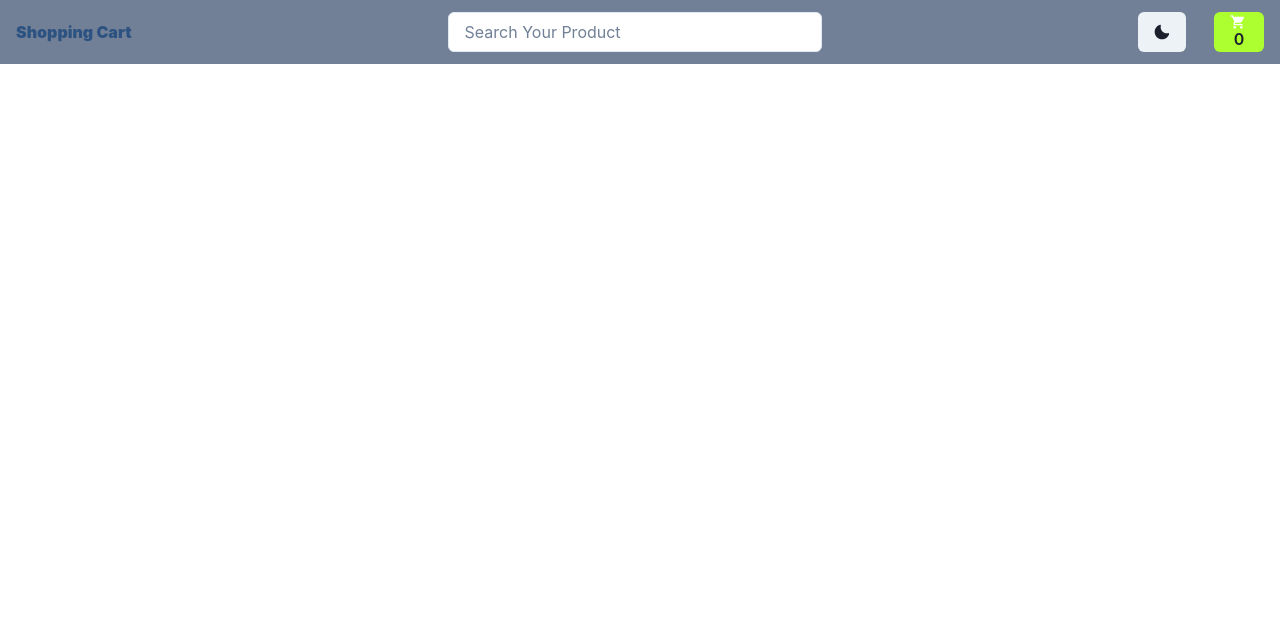
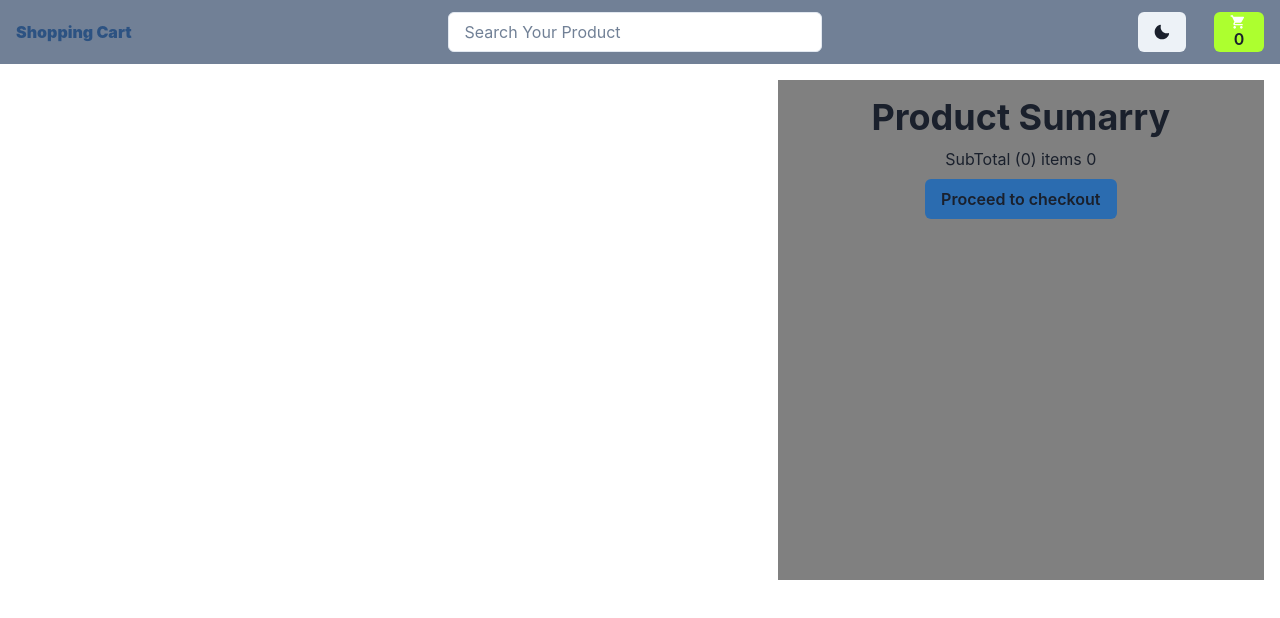
Before and after one commit to PreetS123/MiniProject, a React (Create React App) app: page /cart in a window 1280 px wide. Shown: the top 618 px of the page. Built offline with nearby package versions, Linux system fonts and the light colour scheme.

Commit message:
qty-increase-not-working

```diff
--- a/src/Components/Navbar.jsx
+++ b/src/Components/Navbar.jsx
@@ -1,4 +1,4 @@
-import React from 'react';
+import React from "react";
 import {
   Box,
   Flex,
@@ -16,86 +16,93 @@ import {
   Center,
   Input,
   Image,
-} from '@chakra-ui/react';
-import { MoonIcon, SunIcon } from '@chakra-ui/icons';
+} from "@chakra-ui/react";
+import { MoonIcon, SunIcon } from "@chakra-ui/icons";
 import { MdShoppingCart } from "react-icons/md";
-import { CartState } from '../Context/Context';
-import { AiFillDelete } from 'react-icons/ai';
-import { NavLink } from 'react-router-dom';
+import { CartState } from "../Context/Context";
+import { AiFillDelete } from "react-icons/ai";
+import { NavLink } from "react-router-dom";
 
-
-
-export const Navbar=()=> {
+export const Navbar = () => {
   const { colorMode, toggleColorMode } = useColorMode();
   // const { isOpen, onOpen, onClose } = useDisclosure();
 
-  const {state:{cart},dispatch}= CartState();
+  const {
+    state: { cart },
+    dispatch,
+  } = CartState();
 
   return (
     <>
-      <Box bg={useColorModeValue('gray.500', 'gray.900')} px={4} w={'100%'} color={useColorModeValue('blue.700','blue.900')} fontWeight={900}>
-        <Flex h={16} alignItems={'center'} justifyContent={'space-between'}>
-          <Box >
-            <NavLink to='/' >
-              Shopping Cart
-            </NavLink>
+      <Box
+        bg={useColorModeValue("gray.500", "gray.900")}
+        px={4}
+        w={"100%"}
+        color={useColorModeValue("blue.700", "blue.900")}
+        fontWeight={900}
+      >
+        <Flex h={16} alignItems={"center"} justifyContent={"space-between"}>
+          <Box>
+            <NavLink to="/">Shopping Cart</NavLink>
           </Box>
-            <Center w={'30%'} >
-                <Input bg={'white'} placeholder='Search Your Product' />
+          <Center w={"30%"}>
+            <Input bg={"white"} placeholder="Search Your Product" />
           </Center>
-          <Flex alignItems={'center'}>
-            <Stack direction={'row'} spacing={7}>
-
-
+          <Flex alignItems={"center"}>
+            <Stack direction={"row"} spacing={7}>
               <Box>
                 <Button onClick={toggleColorMode}>
-                {colorMode === 'light' ? <MoonIcon /> : <SunIcon />}
+                  {colorMode === "light" ? <MoonIcon /> : <SunIcon />}
                 </Button>
               </Box>
 
               <Menu>
                 <MenuButton
                   as={Button}
-                  bg={useColorModeValue('greenyellow','green.200')}
-                  cursor={'pointer'}
+                  bg={useColorModeValue("greenyellow", "green.200")}
+                  cursor={"pointer"}
                   minW={50}
-                  display={'flex'}
+                  display={"flex"}
                 >
-                   <MdShoppingCart color={'white'} width={'30px'}/>
+                  <MdShoppingCart color={"white"} width={"30px"} />
                   <p>{cart.length}</p>
                 </MenuButton>
-                <MenuList alignItems={'center'} p={2}  maxW={'370px'}>
-                    {
-                      cart.length>0 ?(
+                <MenuList alignItems={"center"} p={2} maxW={"370px"}>
+                  {cart.length > 0 ? (
                     <>
-                       {cart?.map(prod=>(
-                        <Flex align={'center'} justify='space-around' >
-                          <Image w={'40px'} src={prod.image} alt={prod.name} />
-                          <Flex gap={'5px'} direction='column' align='center' fontSize={'10px'}>
+                      {cart?.map((prod) => (
+                        <Flex key={prod.id} align={"center"} justify="space-around">
+                          <Image w={"40px"} src={prod.image} alt={prod.name} />
+                          <Flex
+                            gap={"5px"}
+                            direction="column"
+                            align="center"
+                            fontSize={"10px"}
+                          >
                             <p>{prod.name}</p>
                             <p>${Math.round(prod.price)}</p>
                           </Flex>
                           <AiFillDelete
-                          width='20px'
-                          style={{cursor:'pointer'}}
-                          onClick={()=>
+                            width="20px"
+                            style={{ cursor: "pointer" }}
+                            onClick={() =>
                               dispatch({
-                            type:'REMOVE_FROM_CART',
-                            payload:prod,
+                                type: "REMOVE_FROM_CART",
+                                payload: prod,
                               })
                             }
                           />
                         </Flex>
                       ))}
-                        <NavLink to='/cart'>
-                          <Button style={{width:'95%',margin:'auto'}}  >Go To Cart</Button>
+                      <NavLink to="/cart">
+                        <Button style={{ width: "95%", margin: "auto" }}>
+                          Go To Cart
+                        </Button>
                       </NavLink>
                     </>
-                      ):
-                      (<p>Cart is Empty </p>)
-
-                      }
-
+                  ) : (
+                    <p>Cart is Empty </p>
+                  )}
                 </MenuList>
               </Menu>
             </Stack>
@@ -104,4 +111,4 @@ export const Navbar=()=> {
       </Box>
     </>
   );
-}
+};
--- a/src/Context/Context.js
+++ b/src/Context/Context.js
@@ -1,4 +1,4 @@
-import React,{ createContext, useContext, useReducer } from 'react';
+import React,{ createContext, useContext, useReducer, useState } from 'react';
 import {faker} from '@faker-js/faker';
 import { cartReducer } from './Reducer';
 
@@ -24,6 +24,9 @@ export const Context = ({children}) => {
       cart:[]
     })
 
+
+
+
   return (
     <Cart.Provider value={{state,dispatch}}>
          {children}
--- a/src/Context/Reducer.js
+++ b/src/Context/Reducer.js
@@ -14,6 +14,11 @@ export const cartReducer=(state,action)=>{
                 ...state,
                 cart:state.cart.filter((c)=>c.id !== action.payload.id),
             }
+            case 'CHANGE_CART_QTY':
+                return{
+                    ...state,
+                    cart:state.cart.filter(c=>c.id===action.payload.qty?c.qty===action.payload.qty:c.qty)
+                }
         default:
            return state;
     }
--- a/src/Pages/Cart.jsx
+++ b/src/Pages/Cart.jsx
@@ -1,34 +1,73 @@
-import { Box, Flex, HStack, Image, Select, Text } from '@chakra-ui/react';
-import React from 'react'
+import { Box, Button, Flex, Heading, HStack, Image, Select, Text, VStack } from '@chakra-ui/react';
+import React,{useState,useEffect} from 'react'
+import { AiFillDelete } from 'react-icons/ai';
 import { CartState } from '../Context/Context'
 
 export const Cart = () => {
 
   const {state:{cart},dispatch,}= CartState();
 
+  const [total,setTotal]= useState();
+    useEffect(()=>{
+
+       setTotal(cart.reduce((acc,curr)=>
+            acc+Number(curr.price)*curr.qty
+       ,0));
+
+    },[cart])
 
   return (
-    <Box>
-      <HStack>
+    <Flex gap={20} justify='space-between'  w={'100%'} p={4} >
+      <VStack flex={3} gap='20px'  >
            {
             cart?.map(prod=>{
               return (
-                <Flex>
-                    <Image src={prod.image} atl={prod.name} />
-                     <Text>{prod.name}</Text>
-                     <Select defaultValue='1' >
-                      <option value='1'>1</option>
-                      <option value='2'>2</option>
-                      <option value='3'>3</option>
+                <Flex key={prod.id} w='100%' align='center' justify='space-around' h='60px' gap='20px'  >
+                    <Image h={'40px'} w={30} src={prod.image} atl={prod.name} />
+                     <Text fontSize={'18px'}>{prod.name}</Text>
+                     <Text>{prod.price}</Text>
+                     <Select
+                     w={'30px'}
+                     onChange={(e)=>
+                    dispatch({
+                      type:'CHANGE_CART_QTY',
+                      payload:{
+                        id:prod.id,
+                        qty:Number(e.target.value),
+                      },
+                    })}
+                      >
+                      <option value={1}>1</option>
+                      <option value={2}>2</option>
+                      <option value={3}>3</option>
                      </Select>
+                     <Button
+                    onClick={() =>
+                      dispatch({
+                        type: "REMOVE_FROM_CART",
+                        payload: prod,
+                      })
+                    }
+                  >
+                    <AiFillDelete width="20px" />
+                  </Button>
                 </Flex>
               )
             })
            }
-      </HStack>
-      <HStack>
+      </VStack>
+      <VStack h={'500px'} flex={2} p={4} bg={'gray'} float={'right'}>
+        <Box>
+           <Heading>Product Sumarry</Heading>
+           </Box>
+           <Box>
+            <Text> SubTotal ({cart.length}) items <span> {total}</span></Text>
+           </Box>
 
-      </HStack>
-    </Box>
+           <Button bg='blue.600' disabled={cart.length===0} >
+            Proceed to checkout
+           </Button>
+      </VStack>
+    </Flex>
   )
 }
```
Lines whose indentation alone changed are shown as unchanged.
